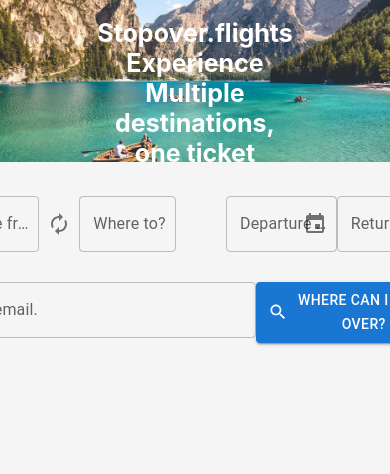
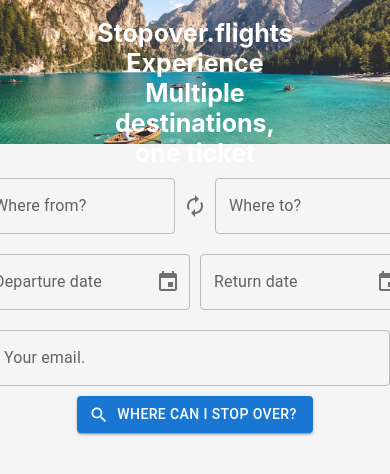
Before and after one commit to stopover-flights/stopover.flights, a React (Create React App) app: page / in a window 390 px wide. Shown: the top 474 px of the page. Built offline with nearby package versions, Linux system fonts and the light colour scheme; no server answers; what aws-amplify would draw is missing.

Commit message:
smaller version works

```diff
--- a/src/App.js
+++ b/src/App.js
@@ -1,8 +1,7 @@
-import logo from './logo.svg';
 import './App.css';
 import Home from './Home.js'
 import awsExports from "./aws-exports";
-import { Amplify, API, graphqlOperation } from 'aws-amplify';
+import { Amplify} from 'aws-amplify';
 
 Amplify.configure(awsExports);
 
--- a/src/Home.js
+++ b/src/Home.js
@@ -1,5 +1,14 @@
 import  React, { useState, useEffect, View }  from 'react';
 import TopImage from "./images/main_image.jpg";
+import AutorenewIcon from '@mui/icons-material/Autorenew';
+import SearchIcon from '@mui/icons-material/Search';
+import { DesktopDatePicker } from '@mui/x-date-pickers/DesktopDatePicker';
+import dayjs from 'dayjs';
+import { AdapterDayjs } from '@mui/x-date-pickers/AdapterDayjs';
+import { LocalizationProvider } from '@mui/x-date-pickers/LocalizationProvider';
+import { API, graphqlOperation } from 'aws-amplify';
+import { createSearchEntry } from './graphql/mutations';
+import './css/Home.css'
 import {
   AppBar,
   TextField,
@@ -16,17 +25,6 @@
   ContentText,
   DialogTitle,
 } from '@mui/material';
-import AutorenewIcon from '@mui/icons-material/Autorenew';
-import SearchIcon from '@mui/icons-material/Search';
-import { DesktopDatePicker } from '@mui/x-date-pickers/DesktopDatePicker';
-import dayjs from 'dayjs';
-import { AdapterDayjs } from '@mui/x-date-pickers/AdapterDayjs';
-import { LocalizationProvider } from '@mui/x-date-pickers/LocalizationProvider';
-import { maxHeight } from '@mui/system';
-import { API, graphqlOperation } from 'aws-amplify';
-import { createSearchEntry } from './graphql/mutations';
-import { ConsoleLogger } from '@aws-amplify/core';
-import './css/Home.css'
 
 function Home() {
 
@@ -59,19 +57,19 @@
     const submit = async function(){
       //validate
       let errors = false;
-      if(departure==""){
+      if(departure===""){
         setDeptValidation(true)
         errors = true;
       }
-      if(arrival==""){
+      if(arrival===""){
         setArrivalValidation(true)
         errors = true;
       }
-      if(departureDate=="" || departureDate==null){
+      if(departureDate==="" || departureDate===null){
         setDeptDateValidation(true)
         errors = true;
       }
-      if(arrivalDate=="" || arrivalDate==null){
+      if(arrivalDate==="" || arrivalDate===null){
         setArrivalDateValidation(true)
         errors = true;
       }
@@ -123,8 +121,7 @@
           open={open}
           onClose={handleClose}
           aria-labelledby="alert-dialog-title"
-        aria-describedby="alert-dialog-description"
-      >
+          aria-describedby="alert-dialog-description">
           <DialogContent>
             <DialogContentText id="alert-dialog-description">
               Thank you for using our beta site. We will email you the results for your search as soon as possible.
@@ -140,12 +137,15 @@
             <p className='Heading'><b>Stopover.flights<br/>Experience Multiple destinations, one ticket</b></p>
           </Box>
           <div className='Items'>
+            <div className='locations'>
               <TextField
                 error={validateDept}
                 label="Where from?"
                 variant="outlined"
                 value={departure}
+                sx={{maxWidth:"auto"}}
                 onChange={(s)=>setDeparture(s.target.value)}
+
               />
               <IconButton onClick={swapDestinations}>
                 <AutorenewIcon />
@@ -155,9 +155,11 @@
                 label="Where to?"
                 variant="outlined"
                 value={arrival}
+                sx={{maxWidth:"auto"}}
                 onChange={(s)=>setArrival(s.target.value)}
-              style={{paddingRight:"50px"}}
                 />
+            </div>
+            <div className='dates'>
               <LocalizationProvider dateAdapter={AdapterDayjs}>
                 <DesktopDatePicker
                   //error={validateDeptDate}
@@ -165,7 +167,7 @@
                   inputFormat="MM/DD/YYYY"
                   value={departureDate}
                   onChange={(date)=>setDepartureDate(date)}
-                renderInput={(params) => <TextField {...params} error={validateDeptDate}/>}
+                  renderInput={(params) => <TextField {...params} error={validateDeptDate} sx={{ mr: "10px"}}/>}
                   style={{"paddingLeft":"20px"}}
                 />
                 <DesktopDatePicker
@@ -174,11 +176,12 @@
                   inputFormat="MM/DD/YYYY"
                   value={arrivalDate}
                   onChange={(date)=>setArrivalDate(date)}
-                renderInput={(params) => <TextField {...params} error={validatearrivalDate}/>}
+                  renderInput={(params) => <TextField {...params} error={validatearrivalDate} />}
                 />
               </LocalizationProvider>
             </div>
-          <div style={{display:"flex", "justifyContent": "center", "paddingTop":"30px"}}>
+          </div>
+          <div className="emailSubmit" >
             <TextField
               error={validateEmail}
               label="Your email."
@@ -186,8 +189,9 @@
               value={email}
               onChange={(s)=>{setEmail(s.target.value); }}
               className="EmailInput"
+              sx={{ mr: "10px", mt:"10px"}}
               />
-            <Button variant="contained" startIcon={<SearchIcon />} onClick={submit}>
+            <Button className="submitButton" variant="contained" startIcon={<SearchIcon />} onClick={submit} sx={{mt:"10px"}}>
               Where can I stop over?
             </Button>
           </div>
--- a/src/css/Home.css
+++ b/src/css/Home.css
@@ -28,13 +28,9 @@
 
 .Items{
     display:flex;
+    flex-direction: row;
     justify-content: center;
     padding-top:30px;
-    max-width: 1300px;
-}
-
-.ItemPadding{
-    padding-right:50px;
 }
 
 .EmailInput{
@@ -42,3 +38,66 @@
     padding-right:10px;
     width:400px;
 }
+
+.submitButton{
+    margin-left: 10px;
+    padding-left: 10px;
+}
+
+.locations{
+    display:flex;
+    flex-direction: row;
+    justify-content: center;
+    padding-right: 50px;
+    padding-left: 10px;
+}
+
+.dates{
+    display:flex;
+    flex-direction: row;
+    justify-content: center;
+}
+
+.emailSubmit{
+    display:flex;
+    flex-direction: row;
+    justify-content: center;
+    margin:10px;
+}
+
+@media (max-width: 670px) {
+    .Items{
+        display:flex;
+        flex-direction: column;
+        justify-content: center;
+        padding-top:30px;
+        padding-left: 10px;
+        padding-right: 10px;
+    }
+
+    .locations{
+        display:flex;
+        flex-direction: row;
+        justify-content: center;
+        padding-bottom: 20px;
+        padding-left: 0px;
+        padding-right: 0px;
+        align-items: center;
+    }
+
+    .dates{
+        display:flex;
+        flex-direction: row;
+        justify-content: center;
+    }
+
+    .emailSubmit{
+        display:flex;
+        flex-direction: column;
+        align-items: center;
+        justify-content: center;
+        padding-left: 10px;
+        padding-right: 10px;
+    }
+
+  }
```
Lines whose indentation alone changed are shown as unchanged.
